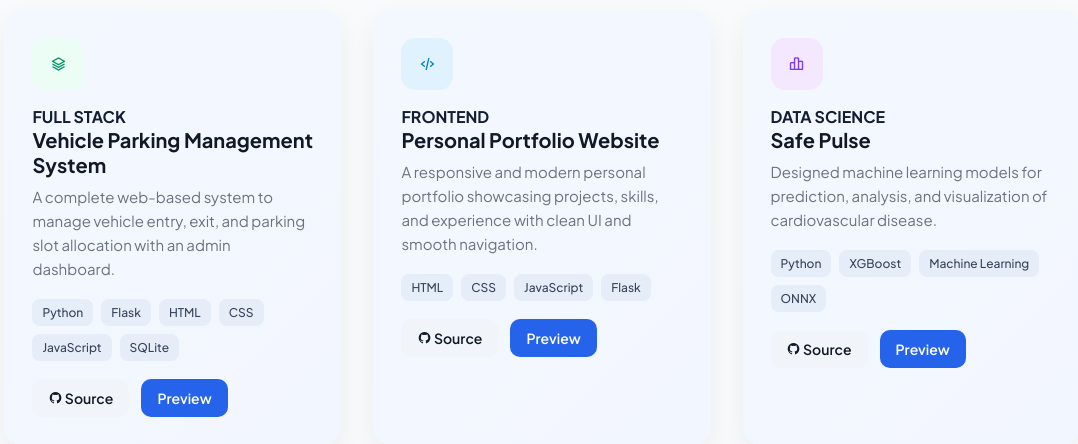
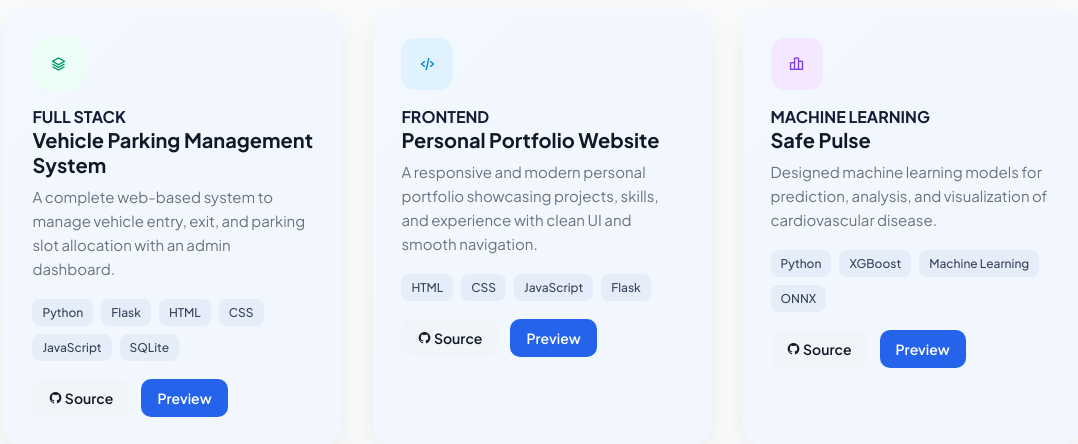
Before and after one commit to GokulM8/portfolio, a Flask app: page / in a window 1280 px wide. Shown: the part 3910-4354 px from the top of the page, without its empty margins (98-1176 px from the left). Run offline with Flask 3, Linux system fonts and the light colour scheme.

Commit message:
Made some changes

```diff
--- a/templates/index.html
+++ b/templates/index.html
@@ -366,7 +366,7 @@
       <div class="project-icon">
         <i class="bx bx-bar-chart-alt-2"></i>
       </div>
-      <h4 class="project-tag">DATA SCIENCE</h4>
+      <h4 class="project-tag">MACHINE LEARNING</h4>
       <h3>Safe Pulse</h3>
       <p>
         Designed machine learning models for prediction, analysis,
```
